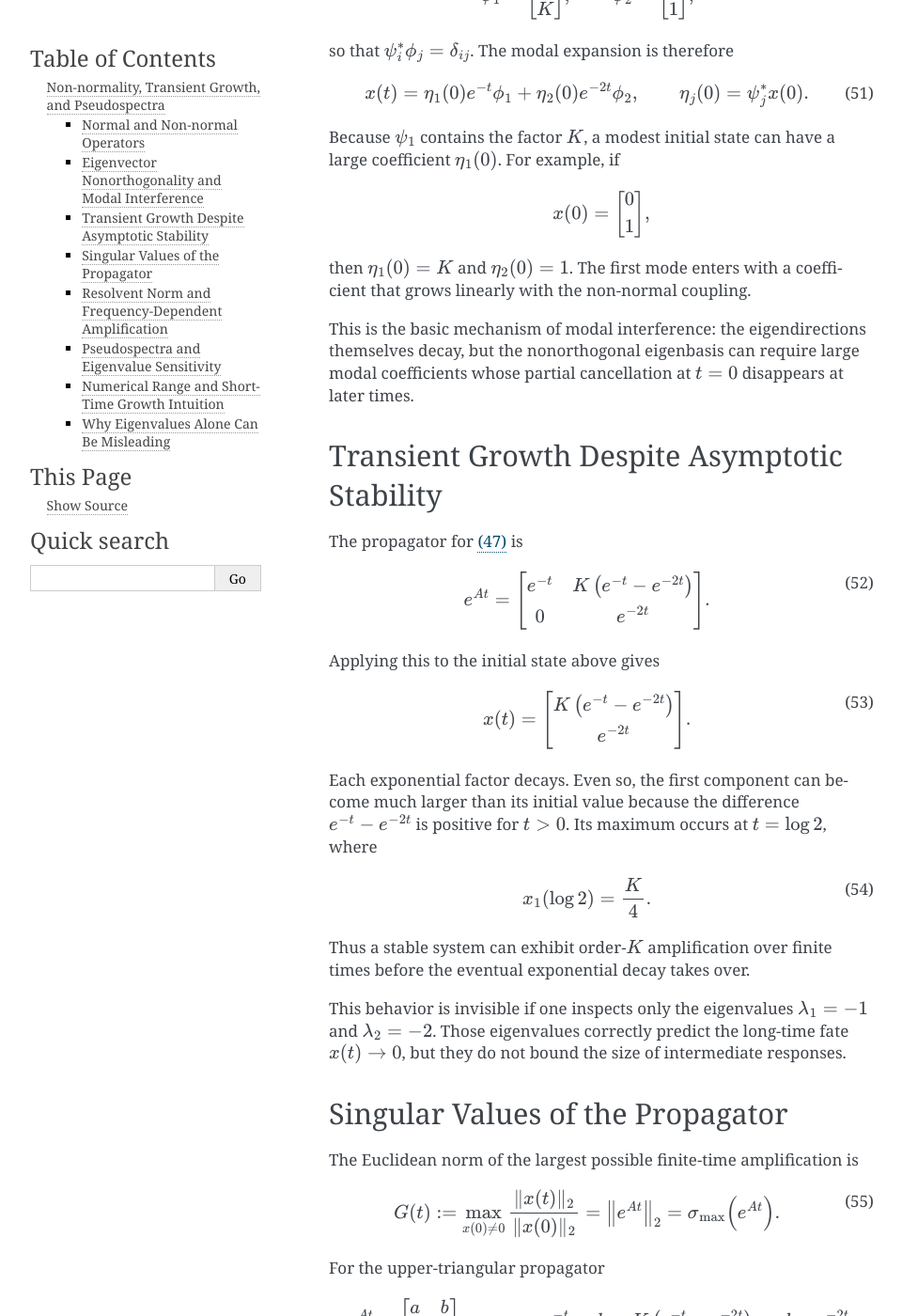
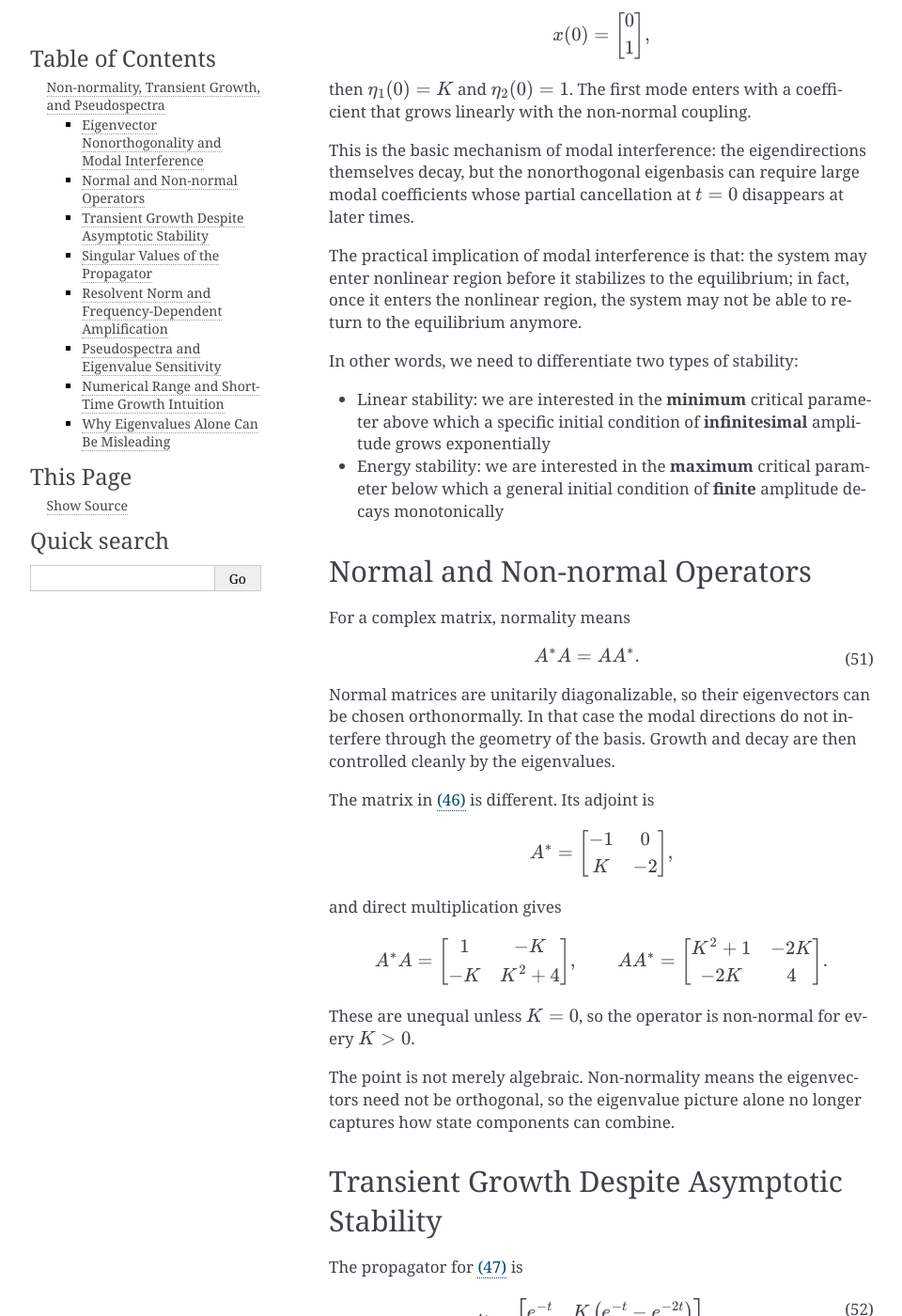
Before and after one commit to smanist/rtd_modes, a Sphinx documentation site: the page built from docs/chapters/03_non_normality_transient_growth_and_pseudospectra.md, in a window 1280 px wide and 1400 px high, scrolled down 1716 px. Shown: the whole window at 94% size, without its empty margins (150-1110 px from the left). Built offline with Sphinx 7.4.7, drawn with Linux system fonts in a browser that asks for light colours; a script that is not in the unit is left out; some of the changed text lies outside the part shown.

````diff
--- a/docs/chapters/03_non_normality_transient_growth_and_pseudospectra.md
+++ b/docs/chapters/03_non_normality_transient_growth_and_pseudospectra.md
@@ -6,6 +6,37 @@ governing operator is non-normal, decaying eigenmodes can interfere
 constructively, small perturbations can move eigenvalues substantially, and
 harmonic forcing can be strongly amplified even though every eigenvalue lies in
 the stable half-plane.
+
+
+  ```md
+  :::{container} interactive-spec
+  :name: interactive-spec-phase_plane_ss
+
+  Implement the `pltPhasePlaneSS` idea in the reference.
+  Make a slider for the parameter.
+  Plot the trajectories of the largest and smallest parameter values
+  as a reference.
+  The numerical core should be python.
+
+  Reference implementation: `ds_utils.py`
+  :::
+  ```
+
+
+  ```md
+  :::{container} interactive-spec
+  :name: interactive-spec-phase_plane_nl
+
+  Implement the `pltPhasePlaneNL` idea in the reference.
+  Make a slider for the initial condition.
+  The numerical core should be python.
+
+  Reference implementation: `ds_utils.py`
+  :::
+  ```
+
+
+
 
 :::{container} course-interactive course-interactive-chapter3-transient-energy
 
@@ -37,56 +68,6 @@ viewed in the continuous-time system
 The eigenvalues of $A$ are fixed at $-1$ and $-2$, so the system is
 asymptotically stable for every $K>0$. The interesting question is what changes
 when the off-diagonal coupling $K$ becomes large.
-
-## Normal and Non-normal Operators
-
-For a complex matrix, normality means
-
-```{math}
-:label: eq:chapter3-normality
-
-A^*A = AA^*.
-```
-
-Normal matrices are unitarily diagonalizable, so their eigenvectors can be
-chosen orthonormally. In that case the modal directions do not interfere
-through the geometry of the basis. Growth and decay are then controlled cleanly
-by the eigenvalues.
-
-The matrix in {eq}`eq:chapter3-example-matrix` is different. Its adjoint is
-
-```{math}
-
-A^* =
-\begin{bmatrix}
--1 & 0 \\
-K & -2
-\end{bmatrix},
-```
-
-and direct multiplication gives
-
-```{math}
-
-A^*A =
-\begin{bmatrix}
-1 & -K \\
--K & K^2+4
-\end{bmatrix},
-\qquad
-AA^* =
-\begin{bmatrix}
-K^2+1 & -2K \\
--2K & 4
-\end{bmatrix}.
-```
-
-These are unequal unless $K=0$, so the operator is non-normal for every
-$K>0$.
-
-The point is not merely algebraic. Non-normality means the eigenvectors need
-not be orthogonal, so the eigenvalue picture alone no longer captures how state
-components can combine.
 
 ## Eigenvector Nonorthogonality and Modal Interference
 
@@ -156,6 +137,68 @@ that grows linearly with the non-normal coupling.
 This is the basic mechanism of modal interference: the eigendirections
 themselves decay, but the nonorthogonal eigenbasis can require large modal
 coefficients whose partial cancellation at $t=0$ disappears at later times.
+
+
+The practical implication of modal interference is that: the system may enter
+nonlinear region before it stabilizes to the equilibrium; in fact, once it
+enters the nonlinear region, the system may not be able to return to the
+equilibrium anymore.
+
+In other words, we need to differentiate two types of stability:
+
++ Linear stability: we are interested in the **minimum** critical parameter above which a specific initial condition of **infinitesimal** amplitude grows exponentially
++ Energy stability: we are interested in the **maximum** critical parameter below which a general initial condition of **finite** amplitude decays monotonically
+
+
+## Normal and Non-normal Operators
+
+For a complex matrix, normality means
+
+```{math}
+:label: eq:chapter3-normality
+
+A^*A = AA^*.
+```
+
+Normal matrices are unitarily diagonalizable, so their eigenvectors can be
+chosen orthonormally. In that case the modal directions do not interfere
+through the geometry of the basis. Growth and decay are then controlled cleanly
+by the eigenvalues.
+
+The matrix in {eq}`eq:chapter3-example-matrix` is different. Its adjoint is
+
+```{math}
+
+A^* =
+\begin{bmatrix}
+-1 & 0 \\
+K & -2
+\end{bmatrix},
+```
+
+and direct multiplication gives
+
+```{math}
+
+A^*A =
+\begin{bmatrix}
+1 & -K \\
+-K & K^2+4
+\end{bmatrix},
+\qquad
+AA^* =
+\begin{bmatrix}
+K^2+1 & -2K \\
+-2K & 4
+\end{bmatrix}.
+```
+
+These are unequal unless $K=0$, so the operator is non-normal for every
+$K>0$.
+
+The point is not merely algebraic. Non-normality means the eigenvectors need
+not be orthogonal, so the eigenvalue picture alone no longer captures how state
+components can combine.
 
 ## Transient Growth Despite Asymptotic Stability
 
````
